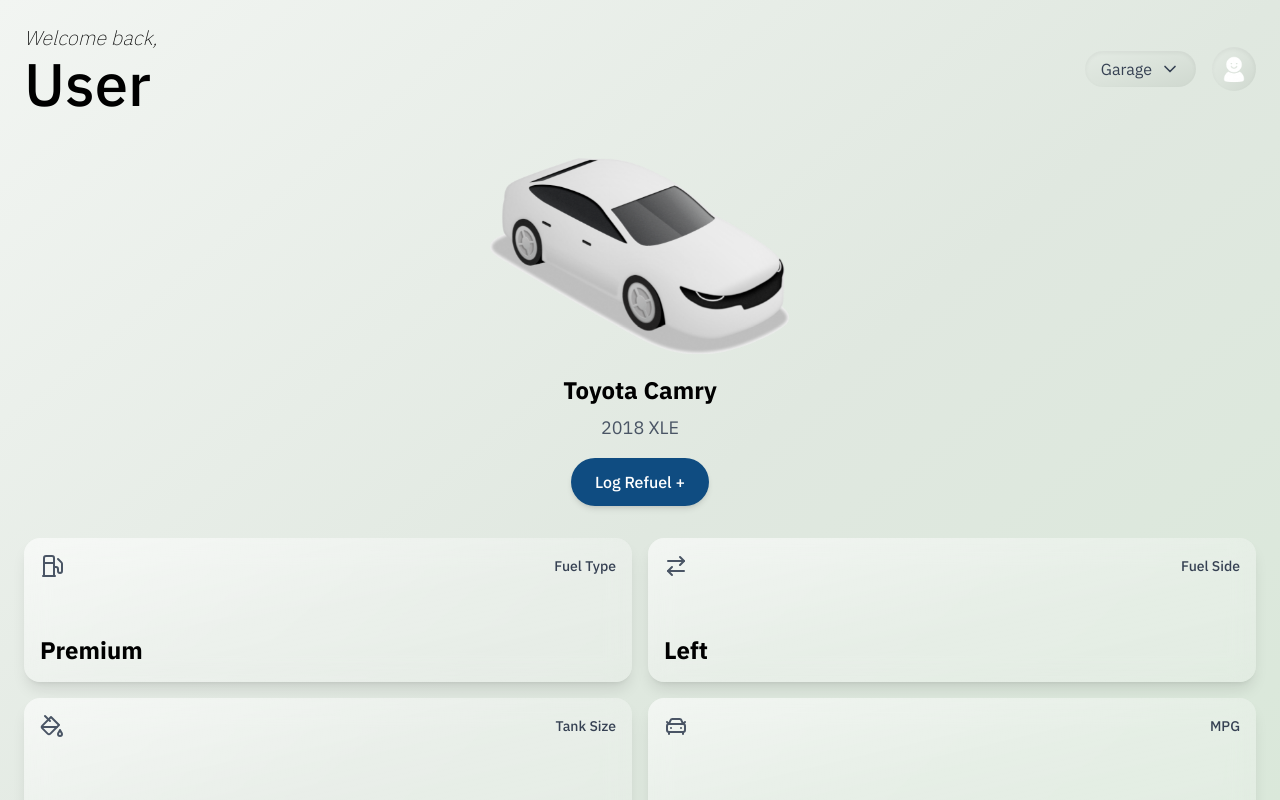
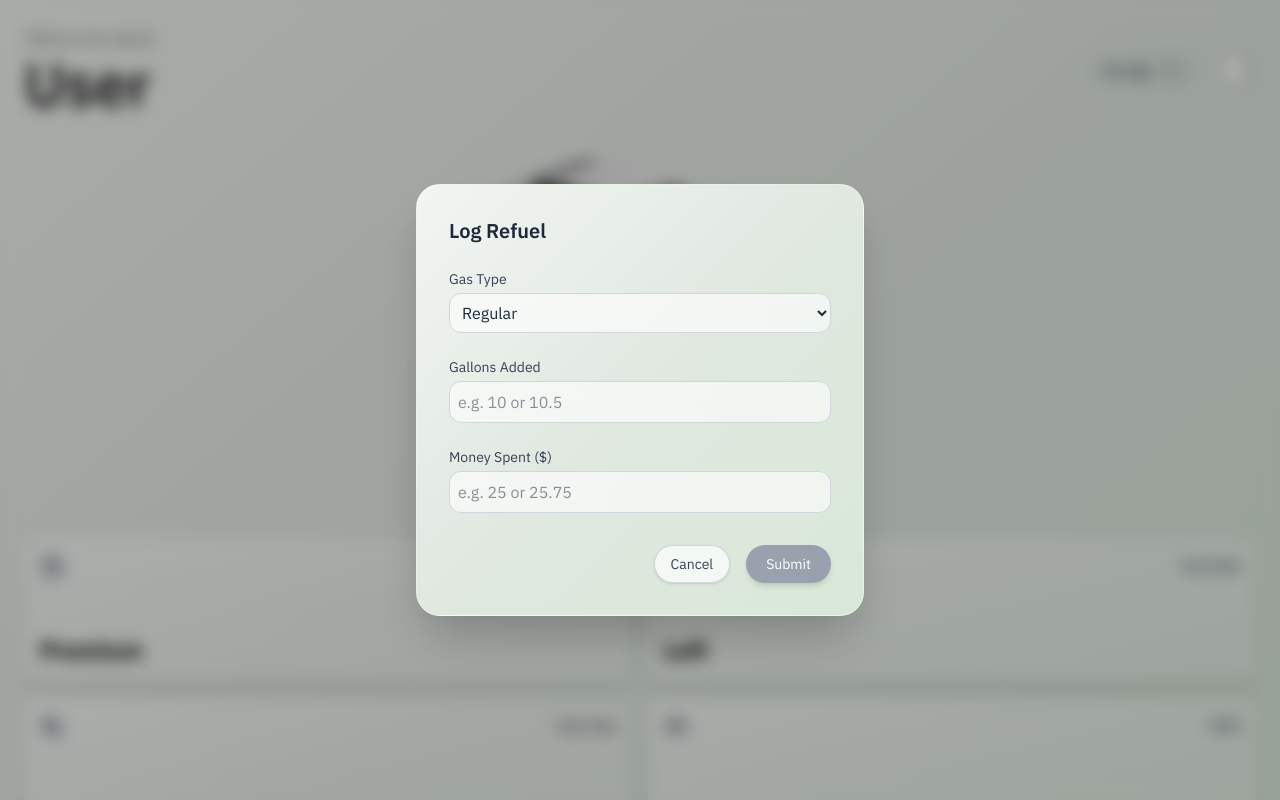
Before and after one commit to TwentyLives/CS180Project, a Next.js app: page /garage in a window 1280 px wide. Both pictures are taken after a click on the button "Log Refuel +". Shown: the top 800 px of the page. Built offline with nearby package versions, Linux system fonts and the light colour scheme.

Commit message:
Added Log Fuel page

```diff
--- a/package.json
+++ b/package.json
@@ -9,6 +9,7 @@
     "lint": "next lint"
   },
   "dependencies": {
+    "@headlessui/react": "^2.2.2",
     "framer-motion": "^12.9.2",
     "lucide-react": "^0.503.0",
     "next": "15.3.0",
--- /dev/null
+++ b/src/app/garage/LogRefuel.tsx
@@ -0,0 +1,215 @@
+import { useEffect, useRef, useState } from 'react';
+
+type Props = {
+  isOpen: boolean;
+  onClose: () => void;
+  onSubmit: (data: { gasType: string; gallons: number; cost: number }) => void;
+};
+
+export default function LogRefuelModal({ isOpen, onClose, onSubmit }: Props) {
+  const [gasType, setGasType] = useState('Regular');
+  const [gallons, setGallons] = useState('');
+  const [cost, setCost] = useState('');
+  const [visible, setVisible] = useState(false);
+  const [showConfirmClose, setShowConfirmClose] = useState(false);
+  const [pendingCloseAction, setPendingCloseAction] = useState<() => void>(() => {});
+  const modalRef = useRef<HTMLDivElement>(null);
+
+  // check if the input is a valid number
+  const numericFilter = (value: string) => /^\d*\.?\d*$/.test(value);
+  const isValidNumber = (value: string) => /^\d+(?:\.\d+)?$/.test(value);
+
+  const isDirty = gasType !== 'Regular' || gallons !== '' || cost !== '';
+  const isFormValid =
+    gallons !== '' &&
+    cost !== '' &&
+    isValidNumber(gallons) &&
+    isValidNumber(cost);
+
+  const tryClose = (action: () => void) => {
+    if (isDirty) {
+      setPendingCloseAction(() => action);
+      setShowConfirmClose(true);
+    } else {
+      action();
+      resetForm();
+    }
+  };
+
+  const resetForm = () => {
+    setGasType('Regular');
+    setGallons('');
+    setCost('');
+  };
+
+  const handleConfirmClose = () => {
+    setShowConfirmClose(false);
+    pendingCloseAction();
+    resetForm();
+  };
+
+  const handleCancelConfirm = () => {
+    setShowConfirmClose(false);
+    setPendingCloseAction(() => () => {});
+  };
+
+  useEffect(() => {
+    if (isOpen) requestAnimationFrame(() => setVisible(true));
+    else {
+      const timeout = setTimeout(() => setVisible(false), 300);
+      return () => clearTimeout(timeout);
+    }
+  }, [isOpen]);
+
+  useEffect(() => {
+    const handleKeyDown = (e: KeyboardEvent) => {
+      if (e.key === 'Escape') tryClose(onClose);
+    };
+    if (isOpen) document.addEventListener('keydown', handleKeyDown);
+    return () => document.removeEventListener('keydown', handleKeyDown);
+  }, [isOpen, isDirty]);
+
+  useEffect(() => {
+    const handleClickOutside = (e: MouseEvent) => {
+      if (modalRef.current && !modalRef.current.contains(e.target as Node)) {
+        tryClose(onClose);
+      }
+    };
+    if (isOpen) document.addEventListener('mousedown', handleClickOutside);
+    return () => document.removeEventListener('mousedown', handleClickOutside);
+  }, [isOpen, isDirty]);
+
+  const handleSubmit = () => {
+    if (!isFormValid) return;
+
+    onSubmit({
+      gasType,
+      gallons: parseFloat(gallons),
+      cost: parseFloat(cost),
+    });
+    onClose();
+    resetForm();
+  };
+
+  if (!isOpen && !visible) return null;
+
+  return (
+    <div
+      className={`fixed inset-0 z-40 flex items-center justify-center transition-opacity duration-300 ${
+        isOpen ? 'opacity-100 backdrop-blur-sm bg-black/30' : 'opacity-0 pointer-events-none'
+      }`}
+    >
+      <div
+        ref={modalRef}
+        className={`bg-gradient-to-br from-[#f2f5f2] via-[#e0e8e0] to-[#d8e8d8] rounded-3xl p-8 w-full max-w-md shadow-2xl border border-white/40 space-y-6 transform transition-all duration-300 ease-in-out ${
+          isOpen ? 'opacity-100 scale-100' : 'opacity-0 scale-95'
+        }`}
+      >
+        <h2 className="text-xl font-semibold text-gray-800">Log Refuel</h2>
+
+        {/* Gas Type */}
+        <div>
+          <label className="block mb-1 text-sm text-gray-700">Gas Type</label>
+          <select
+            value={gasType}
+            onChange={(e) => setGasType(e.target.value)}
+            className="w-full rounded-xl border border-gray-300 bg-white/60 backdrop-blur-md p-2 text-gray-800"
+          >
+            <option value="Regular">Regular</option>
+            <option value="Premium">Premium</option>
+            <option value="Diesel">Diesel</option>
+          </select>
+        </div>
+
+        {/* Gallons Added */}
+        <div>
+          <label className="block mb-1 text-sm text-gray-700">Gallons Added</label>
+          <input
+            type="text"
+            value={gallons}
+            onChange={(e) => {
+              if (numericFilter(e.target.value)) setGallons(e.target.value);
+            }}
+            className={`w-full rounded-xl border p-2 text-gray-800 bg-white/60 backdrop-blur-md transition-colors duration-200 ${
+              gallons && !isValidNumber(gallons)
+                ? 'border-red-500 focus:ring-red-200'
+                : 'border-gray-300'
+            }`}
+            placeholder="e.g. 10 or 10.5"
+          />
+          {gallons && !isValidNumber(gallons) && (
+            <p className="mt-1 text-sm text-red-500">請輸入有效的數字。</p>
+          )}
+        </div>
+
+        {/* Money Spent */}
+        <div>
+          <label className="block mb-1 text-sm text-gray-700">Money Spent ($)</label>
+          <input
+            type="text"
+            value={cost}
+            onChange={(e) => {
+              if (numericFilter(e.target.value)) setCost(e.target.value);
+            }}
+            className={`w-full rounded-xl border p-2 text-gray-800 bg-white/60 backdrop-blur-md transition-colors duration-200 ${
+              cost && !isValidNumber(cost)
+                ? 'border-red-500 focus:ring-red-200'
+                : 'border-gray-300'
+            }`}
+            placeholder="e.g. 25 or 25.75"
+          />
+          {cost && !isValidNumber(cost) && (
+            <p className="mt-1 text-sm text-red-500">Please enter valid number.</p>
+          )}
+        </div>
+
+        {/* Actions */}
+        <div className="flex justify-end space-x-4 pt-2">
+          <button
+            onClick={() => tryClose(onClose)}
+            className="px-4 py-2 text-sm rounded-full bg-white/70 text-gray-700 border border-gray-300 shadow-sm hover:brightness-105 active:scale-95 transition-all"
+          >
+            Cancel
+          </button>
+          <button
+            onClick={handleSubmit}
+            disabled={!isFormValid}
+            className={`px-5 py-2 text-sm rounded-full text-white shadow-md transition-transform duration-150 ease-in-out focus:outline-none ${
+              isFormValid
+                ? 'bg-[#0f4c81] hover:brightness-110 hover:scale-105 active:scale-95'
+                : 'bg-gray-400 cursor-not-allowed'
+            }`}
+          >
+            Submit
+          </button>
+        </div>
+      </div>
+
+      {/* Confirmation Dialog */}
+      {showConfirmClose && (
+        <div className="fixed inset-0 z-50 flex items-center justify-center bg-black/50 backdrop-blur-sm">
+          <div className="bg-white rounded-2xl p-6 max-w-sm w-full shadow-2xl transition-all scale-100 opacity-100">
+            <h3 className="text-lg font-semibold text-gray-800 mb-3">Discard changes?</h3>
+            <p className="text-sm text-gray-600 mb-6">
+              You have unsaved inputs. Are you sure you want to close this form?
+            </p>
+            <div className="flex justify-end gap-3">
+              <button
+                className="px-4 py-2 text-sm rounded-full bg-gray-200 text-gray-700 hover:brightness-105 active:scale-95 transition"
+                onClick={handleCancelConfirm}
+              >
+                Cancel
+              </button>
+              <button
+                className="px-4 py-2 text-sm rounded-full bg-[#0f4c81] text-white hover:brightness-110 active:scale-95 transition"
+                onClick={handleConfirmClose}
+              >
+                Close Anyway
+              </button>
+            </div>
+          </div>
+        </div>
+      )}
+    </div>
+  );
+}
--- /dev/null
+++ b/src/app/garage/Toast.tsx
@@ -0,0 +1,16 @@
+'use client';
+
+import { useEffect } from 'react';
+
+export default function Toast({ message, onClose }: { message: string; onClose: () => void }) {
+  useEffect(() => {
+    const timer = setTimeout(() => onClose(), 3000);
+    return () => clearTimeout(timer);
+  }, [onClose]);
+
+  return (
+    <div className="fixed top-1/2 left-1/2 z-50 -translate-x-1/2 -translate-y-1/2 px-6 py-4 rounded-2xl bg-white/80 backdrop-blur-md text-gray-900 text-base shadow-2xl animate-fade-in-out font-medium">
+      {message}
+    </div>
+  );
+}
--- a/src/app/garage/page.tsx
+++ b/src/app/garage/page.tsx
@@ -8,6 +8,8 @@
 import VehicleInfo from './VehicleInfo';
 import ImageCard from './ImageCard';
 import UserTitle from './UserTitle';
+import LogRefuelModal from './LogRefuel';
+import Toast from './Toast'
 
 
 interface GarageVehicle {
@@ -68,6 +70,8 @@
   const [profileMenuOpen, setProfileMenuOpen] = useState(false);
   const [openUpward, setOpenUpward] = useState(false);
   const [isChanging, setIsChanging] = useState(false);
+  const [showRefuelModal, setShowRefuelModal] = useState(false);
+  const [toastMessage, setToastMessage] = useState('');
 
   const dropdownRef = useRef<HTMLDivElement>(null);
   const buttonRef = useRef<HTMLButtonElement>(null);
@@ -191,6 +195,7 @@
         <div className="flex justify-center mt-4">
           <button
             className="bg-[#0f4c81] text-white px-6 py-3 rounded-full text-base font-medium shadow-md hover:brightness-110 hover:scale-105 active:scale-95 transition-all"
+            onClick={() => setShowRefuelModal(true)}
           >
             Log Refuel +
           </button>
@@ -204,6 +209,24 @@
         <div className="mt-6">
           <ImageCard />
         </div>
+
+        <LogRefuelModal
+          isOpen={showRefuelModal}
+          onClose={() => setShowRefuelModal(false)}
+          onSubmit={(data) => {
+            console.log("Refuel data submitted for car:", selectedVehicle.id);
+            console.log(data);
+            setToastMessage("Refuel logged successfully ✅");
+
+
+            // TODO for backend send:
+            // fetch('/api/log-refuel', {
+            //   method: 'POST',
+            //   body: JSON.stringify({ carId: selectedVehicle.id, ...data }),
+            // });
+          }}
+        />
+        {toastMessage && <Toast message={toastMessage} onClose={() => setToastMessage('')} />}
       </div>
 
     </main>
--- a/src/app/globals.css
+++ b/src/app/globals.css
@@ -180,3 +180,13 @@
 .animate-gentle-floating {
   animation: gentleFloating 5s ease-in-out infinite;
 }
+
+@keyframes fade-in-out {
+  0% { opacity: 0; transform: translateY(10px); }
+  10%, 90% { opacity: 1; transform: translateY(0); }
+  100% { opacity: 0; transform: translateY(10px); }
+}
+
+.animate-fade-in-out {
+  animation: fade-in-out 3s ease-in-out forwards;
+}
```
Also changed, not shown: 1 other file (tests, documents, lock files or other folders).
